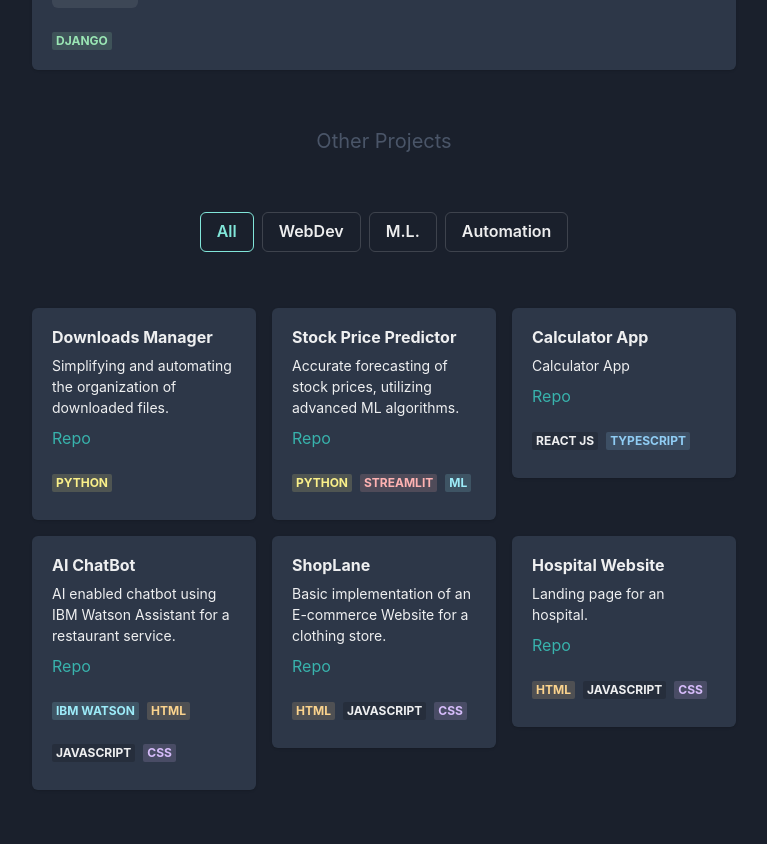
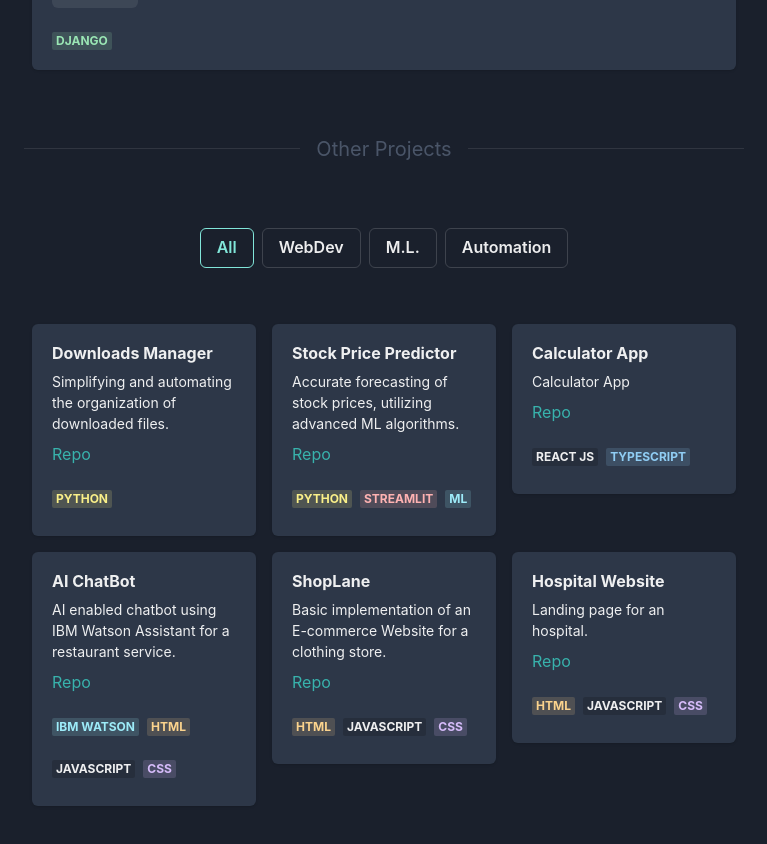
Before and after one commit to Kshitijk14/portfolio2024, a React (Create React App) app: page / in a window 1280 px wide. Shown: the part 3420-4264 px from the top of the page, without its empty margins (256-1023 px from the left). Built offline with nearby package versions, Linux system fonts and the light colour scheme.

Commit message:
Update Projects.jsx

```diff
--- a/src/components/Projects.jsx
+++ b/src/components/Projects.jsx
@@ -15,6 +15,7 @@ import {
   Badge,
   Link,
   Center,
+  Flex,
 } from "@chakra-ui/react";
 
 import { Fade } from "react-reveal";
@@ -95,9 +96,13 @@ export default function Projects({ color }) {
               </Fade>
             ))}
           </Stack>
-          <Text color={"gray.600"} fontSize={"xl"} px={4}>
-            Other Projects
-          </Text>
+          <Flex align='center' position='relative' padding='2'>
+            <Divider flex='1' />
+              <Text color='gray.600' fontSize='xl' px={4}>
+                Other Projects
+              </Text>
+            <Divider flex='1' />
+          </Flex>
           <Center px={4}>
             <ButtonGroup variant="outline">
               <Button
```
